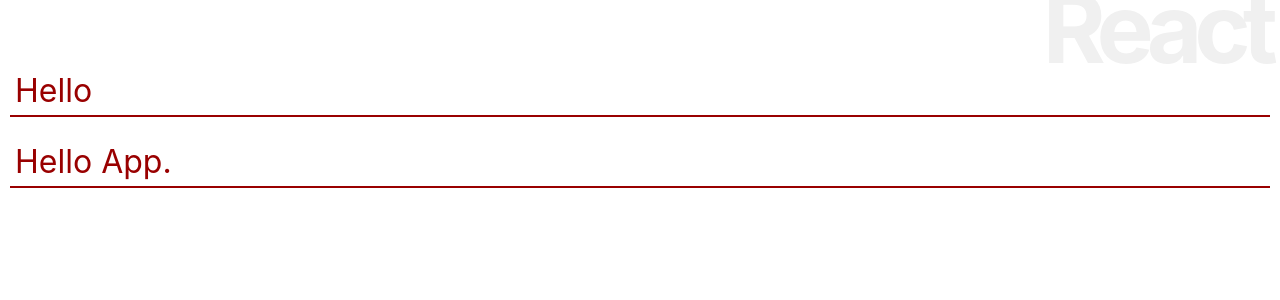
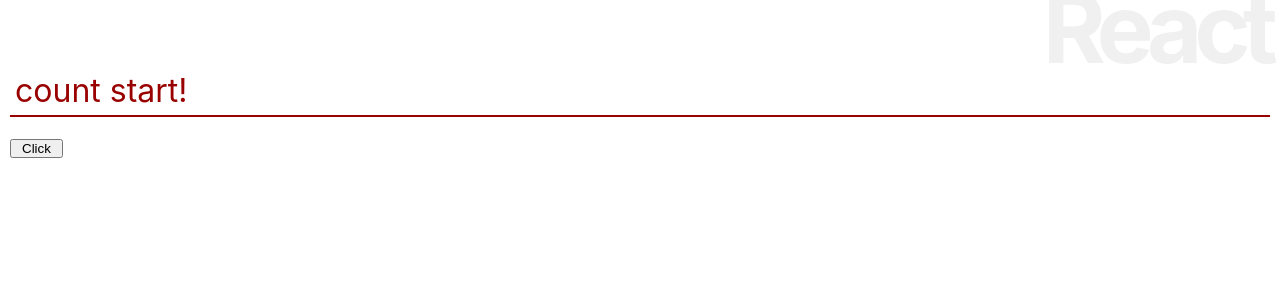
Before and after one commit to yuki-tomioka/react.js-and-next.js-super-introduction, a React (Create React App) app in the folder react_app/: page / in a window 1280 px wide. Shown: the top 300 px of the page. Built offline with nearby package versions, Linux system fonts and the light colour scheme.

Commit message:
update state by function on click

```diff
--- a/react_app/src/App.js
+++ b/react_app/src/App.js
@@ -19,20 +19,26 @@
   constructor(props) {
     super(props);
     this.state = {
-      msg: "Hello",
+      counter: 0,
+      msg: "count start!",
     };
-    let timer = setInterval(()=>{
-      this.setState((state)=>({
-        msg: state.msg + "!"
-      }));
-    }, 10000)
+    this.doAction = this.doAction.bind(this);
+  }
+
+  doAction(e) {
+    this.setState((state) => ({
+      counter: state.counter + 1,
+      msg: "count: " + state.counter
+    }));
   }
 
   render() {
     return <div>
       <h1>React</h1>
       <p style={this.msgStyle}>{this.state.msg}</p>
-      <p style={this.msgStyle}>{this.props.msg}</p>
+      <button style={this.btnStyle} onClick={this.doAction}>
+        Click
+      </button>
     </div>;
   }
 }
--- a/react_app/src/index.js
+++ b/react_app/src/index.js
@@ -4,6 +4,6 @@
 import App from './App';
 
 ReactDOM.render(
-  <App msg="Hello App." />,
+  <App />,
   document.getElementById('root')
 );
```
